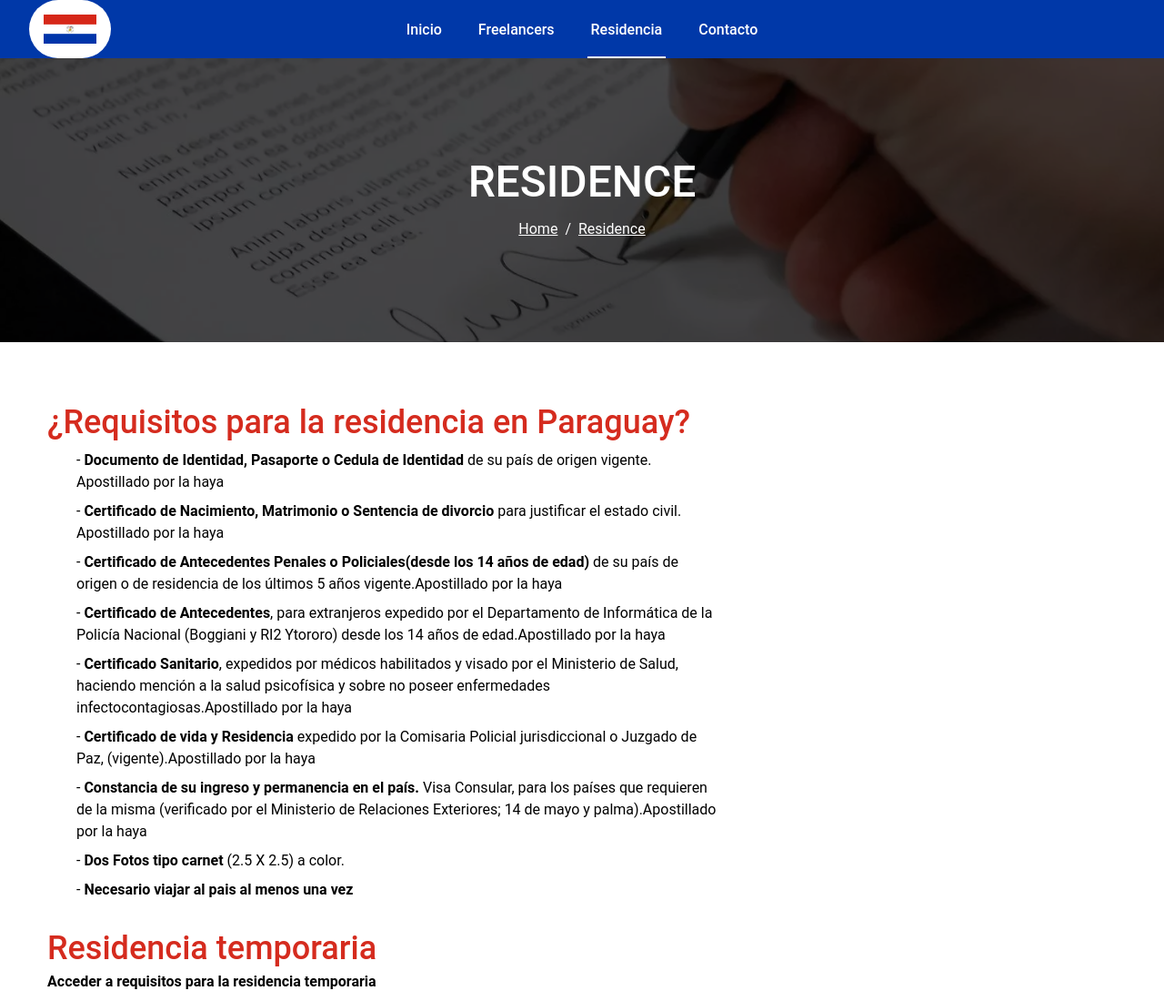
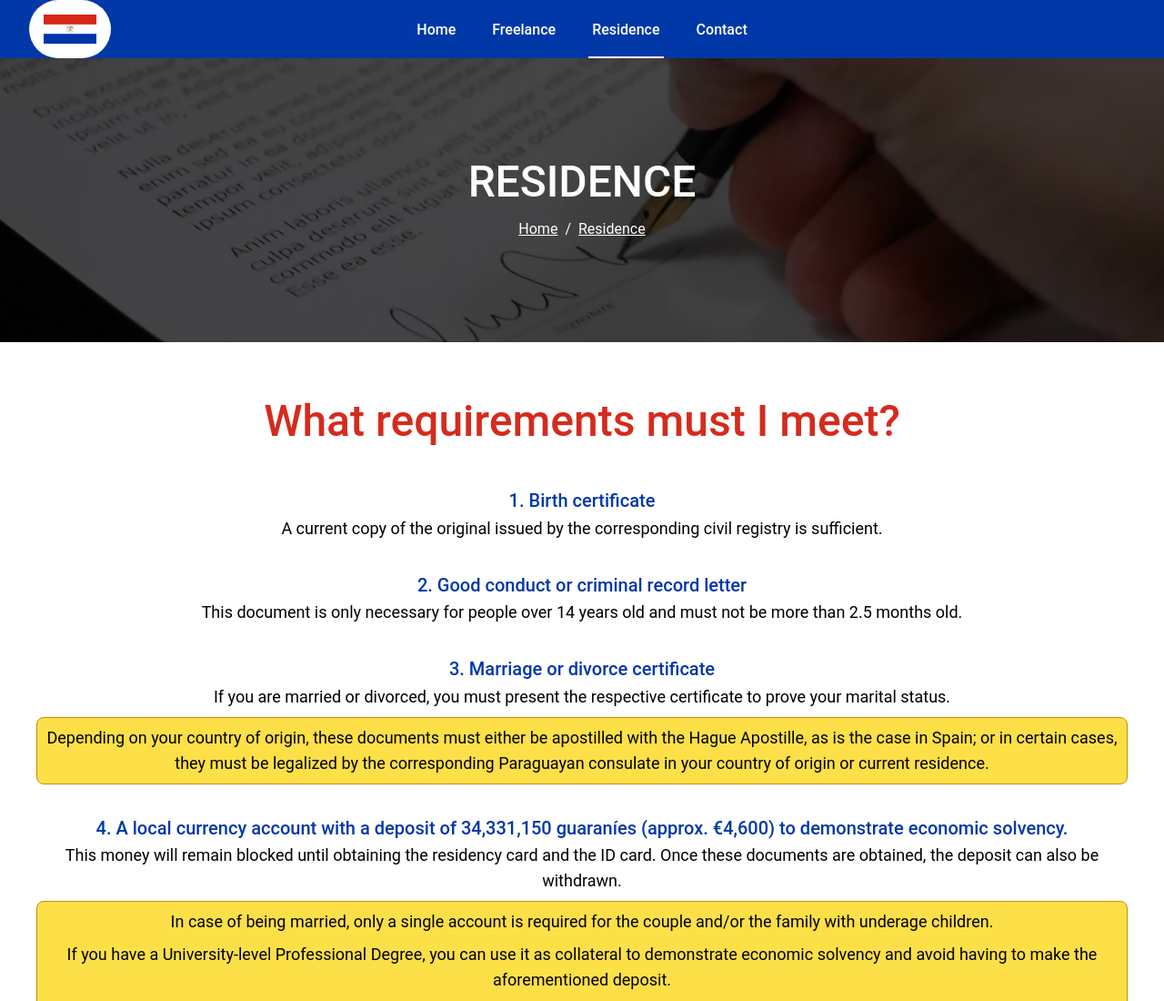
Before and after one commit to aromeral98/asesora-paraguay, a Next.js app: page /residency in a window 1280 px wide. Shown: the top 1100 px of the page at 91% size. Built offline with nearby package versions, Linux system fonts and the light colour scheme.

Commit message:
Added new translations, changed residence content and new card for free

```diff
--- a/components/IndexCards.jsx
+++ b/components/IndexCards.jsx
@@ -11,9 +11,9 @@ export default function IndexCards() {
   const procedures = [
     // {title: 'Registro civil paraguayo', description: 'Tramitamos actas de registro civil, matrimonio, defunción, partidas de nacimiento, certificados de antecedentes penales y legalizaciones en Paraguay, con rapidez y eficiencia. Confía en nosotros para gestionar tus trámites de manera efectiva.', href: '/certificates', src: civilRegister.src},
     // {title: 'Ciudadanía Paraguaya', description: 'Especialistas en la solicitud de la ciudadanía paraguaya, brindando asesoría y acompañamiento en todas las fases del proceso. Agilizamos todos tus tramites para conseguir tu ciudadania en tiempo record', href: '/citizenship', src: passport.src},
+    { title: t('homelayout.secondcontainer.fifthcardtitle'), description: t('homelayout.secondcontainer.fifthcarddescription'), href: '/freelance', src: card.src },
     { title: t('homelayout.secondcontainer.thirdcardtitle'), description: t('homelayout.secondcontainer.thirdcarddescription'), href: '/residency', src: residency.src },
     // {title: 'Tramites en Paraguay', description: 'En Asesora Paraguay te informamos de todos los tramites necesarios, para que tengas que hacer el minimo esfuerzo, nosotros haremos todo lo posible.', href: '/procedures', src: card.src}
-
   ]
   return (
     <article className="pb-16 px-2 sm:px-8 bg-white max-w-7xl mx-auto active">
--- a/components/ResidencyContent.jsx
+++ b/components/ResidencyContent.jsx
@@ -1,47 +1,63 @@
+import { useTranslation } from 'react-i18next'
 import ContactForm from '../components/ContactForm'
 import ShareBar from './shared/ShareBar'
 
 export default function ResidencyContent() {
+    const { t } = useTranslation('global')
     return (
-        <section className="py-8 xl:py-16 max-w-7xl mx-auto px-5 bg-white">
-            <div className="grid xl:grid-cols-3 sm:gap-16">
-                <div className="xl:col-span-2 lg:px-8 px-4 ">
-                    <h1 className="text-secondaryColor text-xl lg:text-4xl font-medium lg:leading-snug">
-                        ¿Requisitos para la residencia en Paraguay?
-                    </h1>
-                    <section>
-                        <h3 className='pl-2 lg:pl-2 lg:pl-8 py-1'>- <strong>Documento de Identidad, Pasaporte o Cedula de Identidad</strong> de su país de origen vigente. Apostillado por la haya</h3>
-                        <h3 className='pl-2 lg:pl-2 lg:pl-8 py-1'>- <strong>Certificado de Nacimiento, Matrimonio o Sentencia de divorcio</strong> para justificar el estado civil. Apostillado por la haya</h3>
-                        <h3 className='pl-2 lg:pl-2 lg:pl-8 py-1'>- <strong>Certificado de Antecedentes Penales o Policiales(desde los 14 años de edad)</strong> de su país de origen o de residencia de los últimos 5 años vigente.Apostillado por la haya</h3>
-                        <h3 className='pl-2 lg:pl-2 lg:pl-8 py-1'>- <strong>Certificado de Antecedentes</strong>, para extranjeros expedido por el Departamento de Informática de la Policía Nacional (Boggiani y RI2 Ytororo) desde los 14 años de edad.Apostillado por la haya</h3>
-                        <h3 className='pl-2 lg:pl-2 lg:pl-8 py-1'>- <strong>Certificado Sanitario</strong>, expedidos por médicos habilitados y visado por el Ministerio de Salud, haciendo mención a la salud psicofísica y sobre no poseer enfermedades infectocontagiosas.Apostillado por la haya</h3>
-                        <h3 className='pl-2 lg:pl-2 lg:pl-8 py-1'>- <strong>Certificado de vida y Residencia</strong> expedido por la Comisaria Policial jurisdiccional o Juzgado de Paz, (vigente).Apostillado por la haya</h3>
-                        <h3 className='pl-2 lg:pl-2 lg:pl-8 py-1'>- <strong> Constancia de su ingreso y permanencia en el país.</strong> Visa Consular, para los países que requieren de la misma (verificado por el Ministerio de Relaciones Exteriores; 14 de mayo y palma).Apostillado por la haya</h3>
-                        <h3 className='pl-2 lg:pl-2 lg:pl-8 py-1'>- <strong>Dos Fotos tipo carnet</strong> (2.5 X 2.5) a color.</h3>
-                        <h3 className='pl-2 lg:pl-2 lg:pl-8 py-1'>- <strong>Necesario viajar al pais al menos una vez</strong></h3>
-                    </section>
-                    <div className="prose max-w-max mt-6">
-                        <div className='my-6'>
-                            <h4 className="text-secondaryColor text-xl lg:text-4xl font-medium lg:leading-snug">
-                                Residencia temporaria
-                            </h4>
-                            <a href='../public/assets/temporaryresidency.pdf' download target='_blank'>
-                                <strong>Acceder a requisitos para la residencia temporaria</strong>
-                            </a>
+        <div className="max-w-7xl mx-auto px-5 bg-white">
+            <section className="container space-y-4 lg:space-y-8 pt-8 lg:pt-12 text-center mx-auto px-5 active">
+                <h2 className="text-secondaryColor text-4xl lg:text-5xl font-medium leading-tight lg:leading-relaxed text-center">
+                    {t('freelancelayout.requirements.title')}
+                </h2>
+                <div className="space-y-4 lg:space-y-8">
+                    <article>
+                        <h5 className="text-primaryColor text-lg lg:text-xl font-medium leading-tight lg:leading-relaxed text-center">1. {t('freelancelayout.requirements.firstrequiretitle')}</h5>
+                        <p className="text-dark lg:text-lg">
+                            {t('freelancelayout.requirements.firstrequiredescription')}
+                        </p>
+                    </article>
+                    <article>
+                        <h5 className="text-primaryColor text-lg lg:text-xl font-medium leading-tight lg:leading-relaxed text-center">2. {t('freelancelayout.requirements.secondrequiretitle')}</h5>
+                        <p className="text-dark lg:text-lg">
+                            {t('freelancelayout.requirements.secondrequiredescription')}
+                        </p>
+                    </article>
+                    <article>
+                        <h5 className="text-primaryColor text-lg lg:text-xl font-medium leading-tight lg:leading-relaxed text-center">3. {t('freelancelayout.requirements.thirdrequiretitle')}</h5>
+                        <div className="text-dark lg:text-lg">
+                            {t('freelancelayout.requirements.thirdrequiredescription')}
+                            <p className="bg-yellow-300 border border-yellow-600 my-2 p-2 rounded-lg">
+                                {t('freelancelayout.requirements.thirdrequiredescription2')}
+                            </p>
                         </div>
-                        <div className='my-6'>
-                            <h4 className="text-secondaryColor text-xl lg:text-4xl font-medium lg:leading-snug">
-                                Residencia permanente
-                            </h4>
-                            <a href='../public/assets/permanentresidency.pdf' download target='_blank'>
-                                <strong>Acceder a requisitos para la residencia permanente</strong>
-                            </a>
+                    </article>
+                    <article>
+                        <h5 className="text-primaryColor text-lg lg:text-xl font-medium leading-tight lg:leading-relaxed text-center">4. {t('freelancelayout.requirements.fourthrequiretitle')}</h5>
+                        <div className="text-dark lg:text-lg">
+                            {t('freelancelayout.requirements.fourthrequiredescription')}
+                            <div className="bg-yellow-300 border border-yellow-600 my-2 p-2 rounded-lg">{t('freelancelayout.requirements.fourthrequiredescription2')}
+                                <p className="my-2">{t('freelancelayout.requirements.fourthrequiredescription3')}</p>
+                                <p className="my-2">
+                                    {t('freelancelayout.requirements.fourthrequiredescription4')}
+                                </p>
+                            </div>
                         </div>
-                    </div>
+                    </article>
+                    <article>
+                        <h5 className="text-primaryColor text-lg lg:text-xl font-medium leading-tight lg:leading-relaxed text-center">5. {t('freelancelayout.requirements.fifthrequiretitle')}</h5>
+                        <p className="text-dark lg:text-lg">
+                            {t('freelancelayout.requirements.fifthrequiredescription')}
+                        </p>
+                    </article>
+                    <article>
+                        <h5 className="text-primaryColor text-lg lg:text-xl font-medium leading-tight lg:leading-relaxed text-center">6. {t('freelancelayout.requirements.sixthrequiretitle')} </h5>
+                        <p className="text-dark lg:text-lg">
+                            {t('freelancelayout.requirements.sixthrequiredescription')}
+                        </p>
+                    </article>
                 </div>
-
-
-            </div>
+            </section>
             <div className="flex justify-end my-8">
                 <ShareBar />
             </div>
@@ -52,6 +68,6 @@ export default function ResidencyContent() {
                     </div>
                 </div>
             </div>
-        </section >
+        </div >
     )
 }
--- a/components/shared/Navbar.jsx
+++ b/components/shared/Navbar.jsx
@@ -1,29 +1,33 @@
 import { Disclosure, Transition } from '@headlessui/react'
 import Image from 'next/image'
 import Link from 'next/link'
+import { useTranslation } from 'react-i18next'
 import logo from '../../public/img/logo.PNG'
 import { NavbarIcon } from './NavbarIcon'
 
 function classNames(...classes) {
   return classes.filter(Boolean).join(' ')
 }
-const routes = [
-  { title: 'Inicio', path: '/' },
-  { title: 'Freelancers', path: '/freelance' },
-  // { title: 'Certificados', path: '/certificates' },
-  // { title: 'Ciudadania', path: '/citizenship' },
-  { title: 'Residencia', path: '/residency' },
-  // { title: 'Tramites en Paraguay', path: '/procedures' },
-  { title: 'Contacto', path: '/contact' },
-]
+
+
 export default function Navbar() {
+  const { t } = useTranslation('global')
+  const routes = [
+    { title: t('home'), path: '/' },
+    { title: t('freelance'), path: '/freelance' },
+    // { title: 'Certificados', path: '/certificates' },
+    // { title: 'Ciudadania', path: '/citizenship' },
+    { title: t('residence'), path: '/residency' },
+    // { title: 'Tramites en Paraguay', path: '/procedures' },
+    { title: t('contact.form.contact'), path: '/contact' },
+  ]
   return (
     <Disclosure as="nav" className="bg-primaryColor shadow">
       {({ open }) => (
         <>
           <div className="max-w-7xl mx-auto px-2 sm:px-6 lg:px-8">
             <div className="relative flex justify-between h-16">
-            <div className='absolute left-0 h-full p-4 bg-white rounded-full cursor-pointer'>
+              <div className='absolute left-0 h-full p-4 bg-white rounded-full cursor-pointer'>
                 <Link passHref href={'/'}>
                   <div>
                     <Image width={58} height={32} alt='brand' className='h-full' src={logo} />
--- a/lang/en/global.json
+++ b/lang/en/global.json
@@ -23,7 +23,9 @@
             "thirdcardtitle": "Residence in Paraguay",
             "thirdcarddescription": "Obtain your residence in Paraguay quickly and easily with Paraguay Advisor. Enjoy the country's juicy economic policies and start investing and paying taxes as soon as possible. Secure your financial future today with our efficient service!",
             "fourthcardtitle": "PROCEDURES IN PARAGUAY",
-            "fourthcarddescription": "At Paraguay Advisor, we inform you of all the necessary procedures, so that you have to make the minimum effort. We will do everything possible."
+            "fourthcarddescription": "At Paraguay Advisor, we inform you of all the necessary procedures, so that you have to make the minimum effort. We will do everything possible.",
+            "fifthcardtitle": "FREELANCE",
+            "fifthcarddescription": "We will inform you about the advantages of being freelancer on our country."
         }
     },
     "freelancelayout": {
@@ -48,7 +50,7 @@
             "secondrequiredescription": "This document is only necessary for people over 14 years old and must not be more than 2.5 months old.",
             "thirdrequiretitle": "Marriage or divorce certificate",
             "thirdrequiredescription": "If you are married or divorced, you must present the respective certificate to prove your marital status.",
-            "thirdrequireddescription2": "Depending on your country of origin, these documents must either be apostilled with the Hague Apostille, as is the case in Spain; or in certain cases, they must be legalized by the corresponding Paraguayan consulate in your country of origin or current residence.",
+            "thirdrequiredescription2": "Depending on your country of origin, these documents must either be apostilled with the Hague Apostille, as is the case in Spain; or in certain cases, they must be legalized by the corresponding Paraguayan consulate in your country of origin or current residence.",
             "fourthrequiretitle": "A local currency account with a deposit of 34,331,150 guaraníes (approx. €4,600) to demonstrate economic solvency.",
             "fourthrequiredescription": "This money will remain blocked until obtaining the residency card and the ID card. Once these documents are obtained, the deposit can also be withdrawn.",
             "fourthrequiredescription2": "In case of being married, only a single account is required for the couple and/or the family with underage children.",
--- a/lang/es/global.json
+++ b/lang/es/global.json
@@ -24,7 +24,9 @@
             "thirdcardtitle": "Residencia en Paraguay",
             "thirdcarddescription": "Obtén tu residencia en Paraguay de manera rápida y sencilla con Asesora Paraguay. Disfruta de las jugosas políticas económicas del país y comienza a invertir y pagar impuestos cuanto antes. ¡Asegura tu futuro financiero hoy mismo con nuestro servicio eficiente!",
             "fourthcardtitle": "TRAMITES EN PARAGUAY",
-            "fourthcarddescription": "En Asesora Paraguay te informamos de todos los tramites necesarios, para que tengas que hacer el minimo esfuerzo, nosotros haremos todo lo posible."
+            "fourthcarddescription": "En Asesora Paraguay te informamos de todos los tramites necesarios, para que tengas que hacer el minimo esfuerzo, nosotros haremos todo lo posible.",
+            "fifthcardtitle": "FREELANCE",
+            "fifthcarddescription": "Te informaremos de todas las ventajas que tendrás como nómada digital a la hora de establecerte en el país"
         }
     },
     "freelancelayout": {
@@ -38,8 +40,8 @@
             "secondadvantagetitle": "Visita el pais un mínimo de 1 vez cada 3 años",
             "secondadvantagedescription": "Paraguay",
             "secondadvantagedescription2": "no te obliga a pasar medio año en el país para tributar en el, ",
-            "secondadvantagedescription3":  ", a diferencia de la casi totalidad de paises.",
-            "secondadvantagedescription4":  "Por lo que según la regulacion actual del país debes pasar al menos 1 vez cada 3 años por el país para demostrar que efectivamente resides en el. De igual forma no hay forma de comprobar esa estadia por lo tanto hay gente que pasa periodos más largos sin entrar al Paraguay.",
+            "secondadvantagedescription3": ", a diferencia de la casi totalidad de paises.",
+            "secondadvantagedescription4": "Por lo que según la regulacion actual del país debes pasar al menos 1 vez cada 3 años por el país para demostrar que efectivamente resides en el. De igual forma no hay forma de comprobar esa estadia por lo tanto hay gente que pasa periodos más largos sin entrar al Paraguay.",
             "thirdadvantagetitle": "Buen clima para emprendimiento",
             "thirdadvantagedescription": "Paraguay es un país en el cual las infraestructuras todavia estan por desarrollar y mejorar en gran parte.Por lo tanto se vuelve una buena opción a la hora de inversion, gracias a los",
             "thirdadvantagedescription2": " bajos impuestos 10% de IVA y 10% de IRPF ",
@@ -69,6 +71,12 @@
             "fifthrequiredescription": "Este documento lo obtienes directamente en Paraguay durante tu visita para realizar la solicitud de residencia.",
             "sixthrequiretitle": "En caso de ser pensionado",
             "sixthrequiredescription": "Deberás presentar la notificación de la pensión el documento que indique el importe que actualmente percibes, expedido por la entidad competente, caja de pensiones, etc., a fin de probar solvencia económica."
+        }
+    },
+    "residencelayout": {
+        "requirements": {
+            "title": "¿Requisitos para la residencia en Paraguay?",
+            "firstrequiretitle": "Documento de Identidad, Pasaporte o Cedula de Identidad"
         }
     },
     "contact": {
@@ -141,5 +149,5 @@
         "ukraine": "Ucrania",
         "united_kingdom": "Reino Unido",
         "vatican_city": "Ciudad del Vaticano"
-      }
+    }
 }
```
